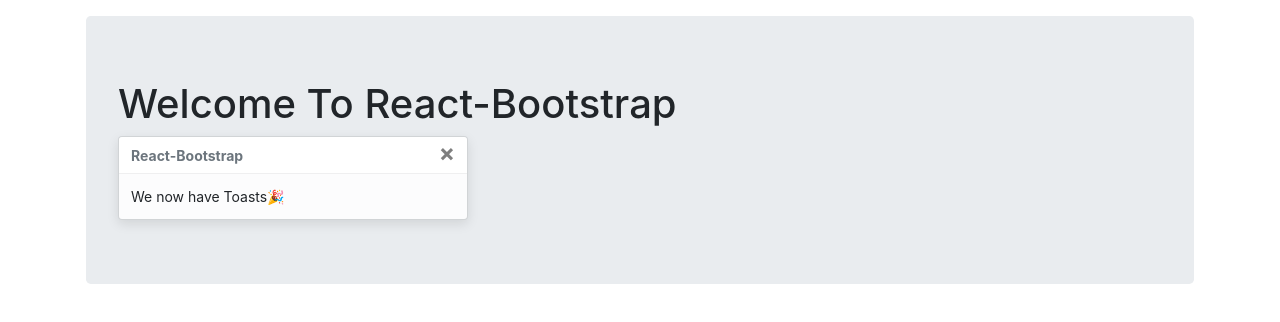
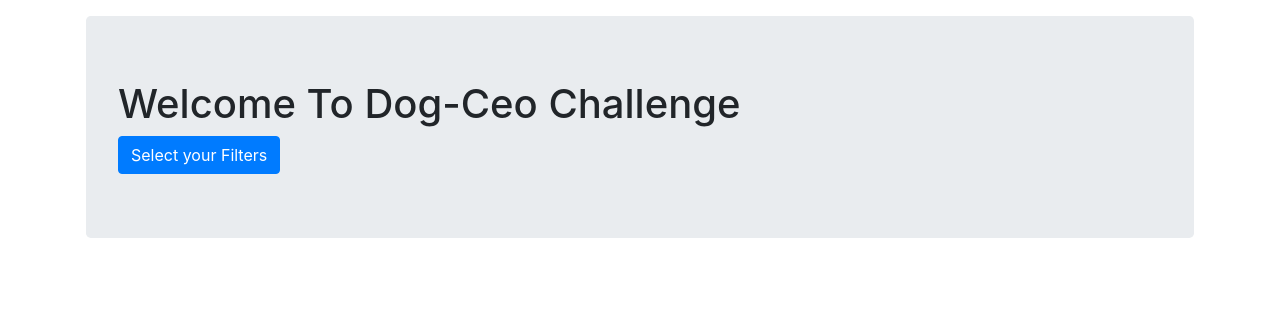
Before and after one commit to jcanelonmobdev/dog-ceo-frontend, a React (Create React App) app: page / in a window 1280 px wide. Shown: the top 322 px of the page. Built offline with nearby package versions, Linux system fonts and the light colour scheme.

Commit message:
Modal co nrazas y subrazas

```diff
--- /dev/null
+++ b/src/presentation/component/FilterModalComponent/index.js
@@ -0,0 +1,3 @@
+import FilterModalComponent from './FilterModalComponent';
+
+export default FilterModalComponent
--- a/src/presentation/pages/HomePage/HomePage.js
+++ b/src/presentation/pages/HomePage/HomePage.js
@@ -1,38 +1,39 @@
 import React, { useState } from 'react';
 
 import Jumbotron from 'react-bootstrap/Jumbotron';
-import Toast from 'react-bootstrap/Toast';
 import Container from 'react-bootstrap/Container';
+import FilterModalComponent from '../../component/FilterModalComponent'
 import Button from 'react-bootstrap/Button';
 
-const ExampleToast = ({ children }) => {
-    const [show, toggleShow] = useState(true);
+
+  const HomePage = () => {
+
+    const [show, setShow] = useState(false);
+    const handleUpdateShow = (value) => setShow(value);
+
+    React.useEffect(() => {
+        //InitializateAll();
+        setShow(false);
+
+        // logica para cargar una cotizacion
+    }, []); //end useEffect
 
     return (
-      <>
-        {!show && <Button onClick={() => toggleShow(true)}>Show Toast</Button>}
-        <Toast show={show} onClose={() => toggleShow(false)}>
-          <Toast.Header>
-            <strong className="mr-auto">React-Bootstrap</strong>
-          </Toast.Header>
-          <Toast.Body>{children}</Toast.Body>
-        </Toast>
-      </>
+        <Container className="p-3">
+            <Jumbotron>
+                <h1 className="header">Welcome To Dog-Ceo Challenge</h1>
+                <Button variant="primary" onClick={() => handleUpdateShow(true)}>
+                    Select your Filters
+                </Button>
+                <FilterModalComponent
+                    showModal = {show}
+                    onHideModal = {() => handleUpdateShow(false)}
+                >
+                </FilterModalComponent>
+            </Jumbotron>
+        </Container>
     );
-  };
+  }
 
-  const HomePage = () => (
-    <Container className="p-3">
-      <Jumbotron>
-        <h1 className="header">Welcome To React-Bootstrap</h1>
-        <ExampleToast>
-          We now have Toasts
-          <span role="img" aria-label="tada">
-            🎉
-          </span>
-        </ExampleToast>
-      </Jumbotron>
-    </Container>
-  );
 
 export default HomePage;
```
